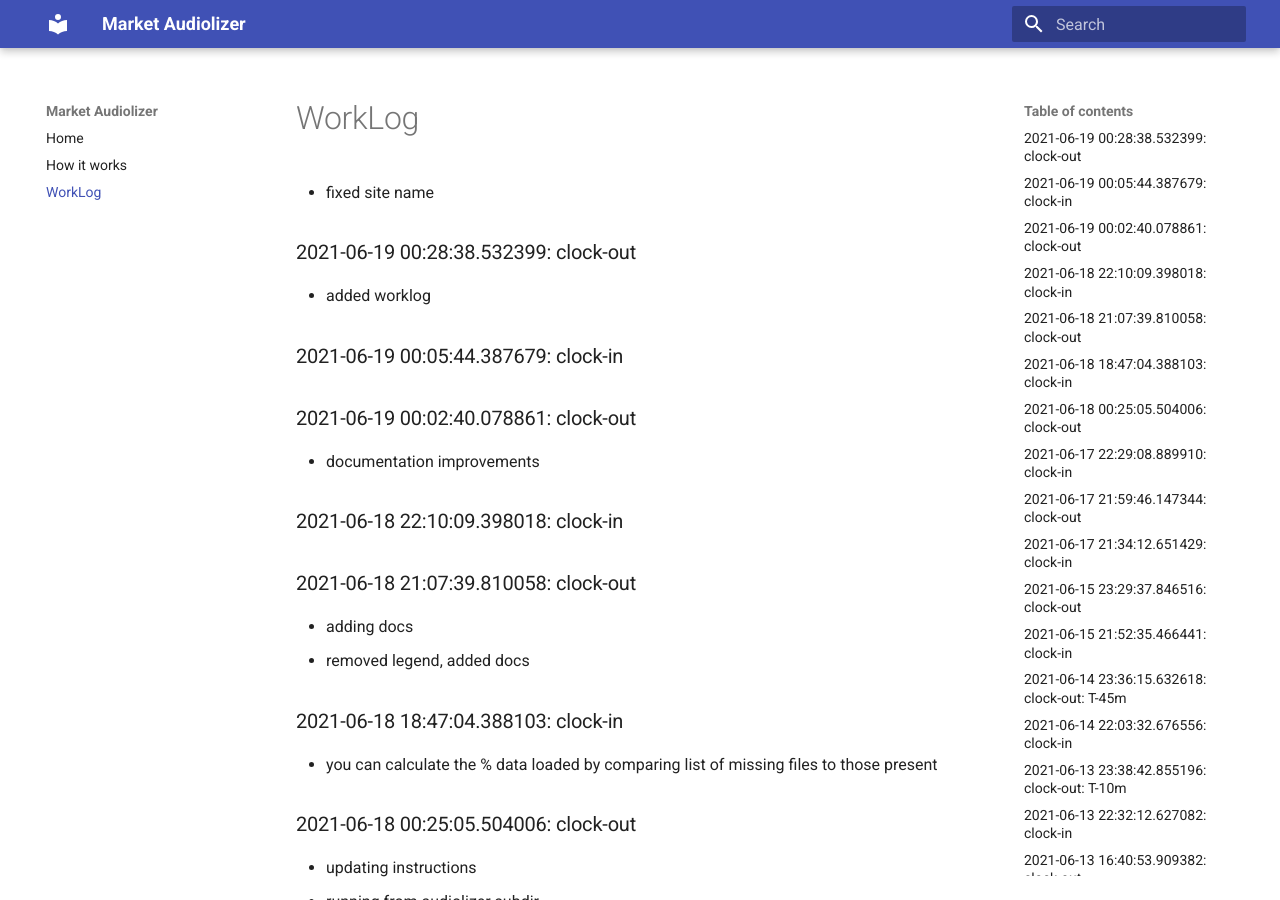
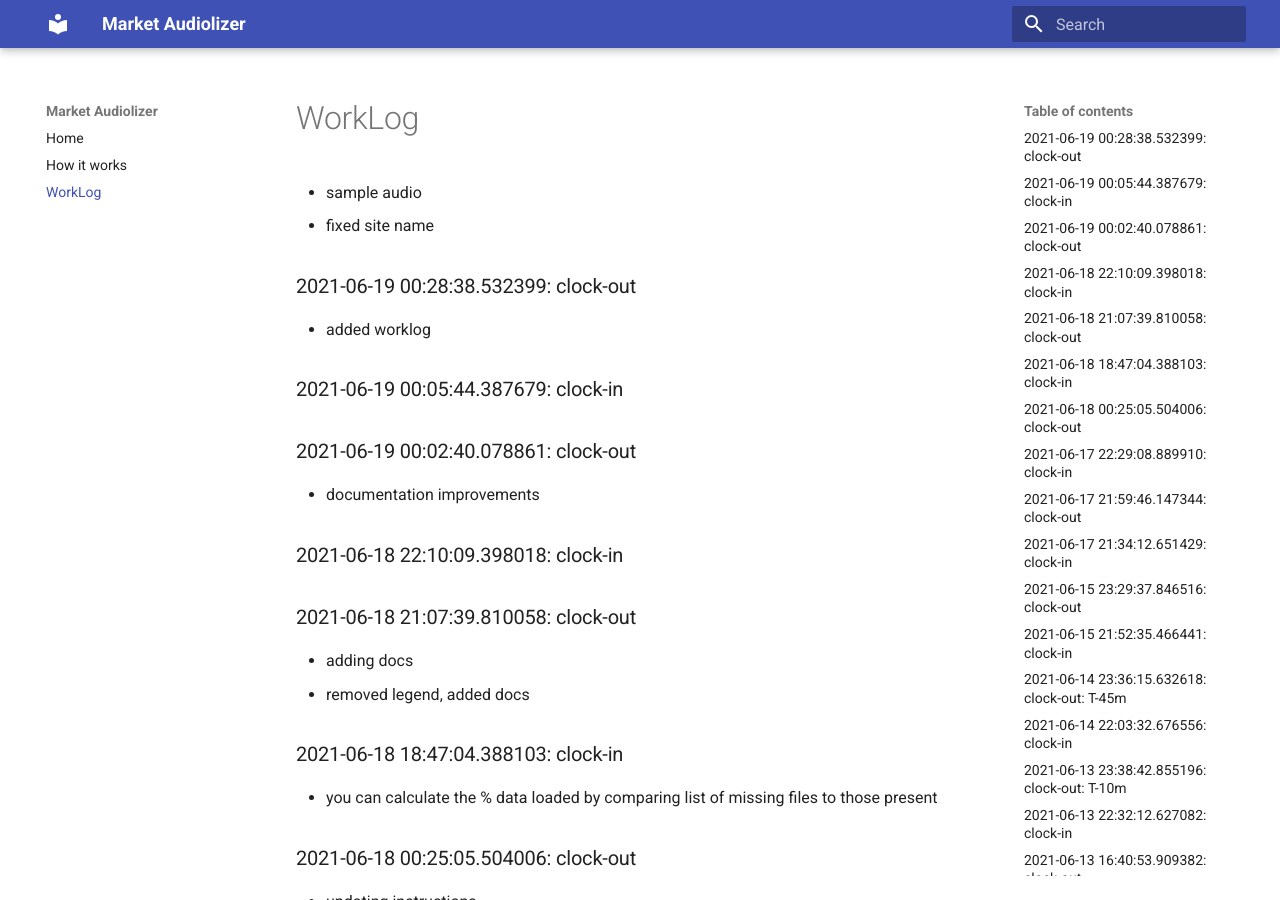
Before and after one commit to asherp/audiolizer, an MkDocs documentation site: the page built from docs/WorkLog.md, in a window 1280 px wide and 900 px high. Built offline with MkDocs 1.6.1 and Material for MkDocs 9.7.7, drawn with Linux system fonts in a browser that asks for light colours.

Commit message:
sample audio

```diff
--- a/WorkLog.md
+++ b/WorkLog.md
@@ -1,3 +1,4 @@
+* sample audio
 * fixed site name
 ### 2021-06-19 00:28:38.532399: clock-out
 
```
Also changed, not shown: 1 other file.
